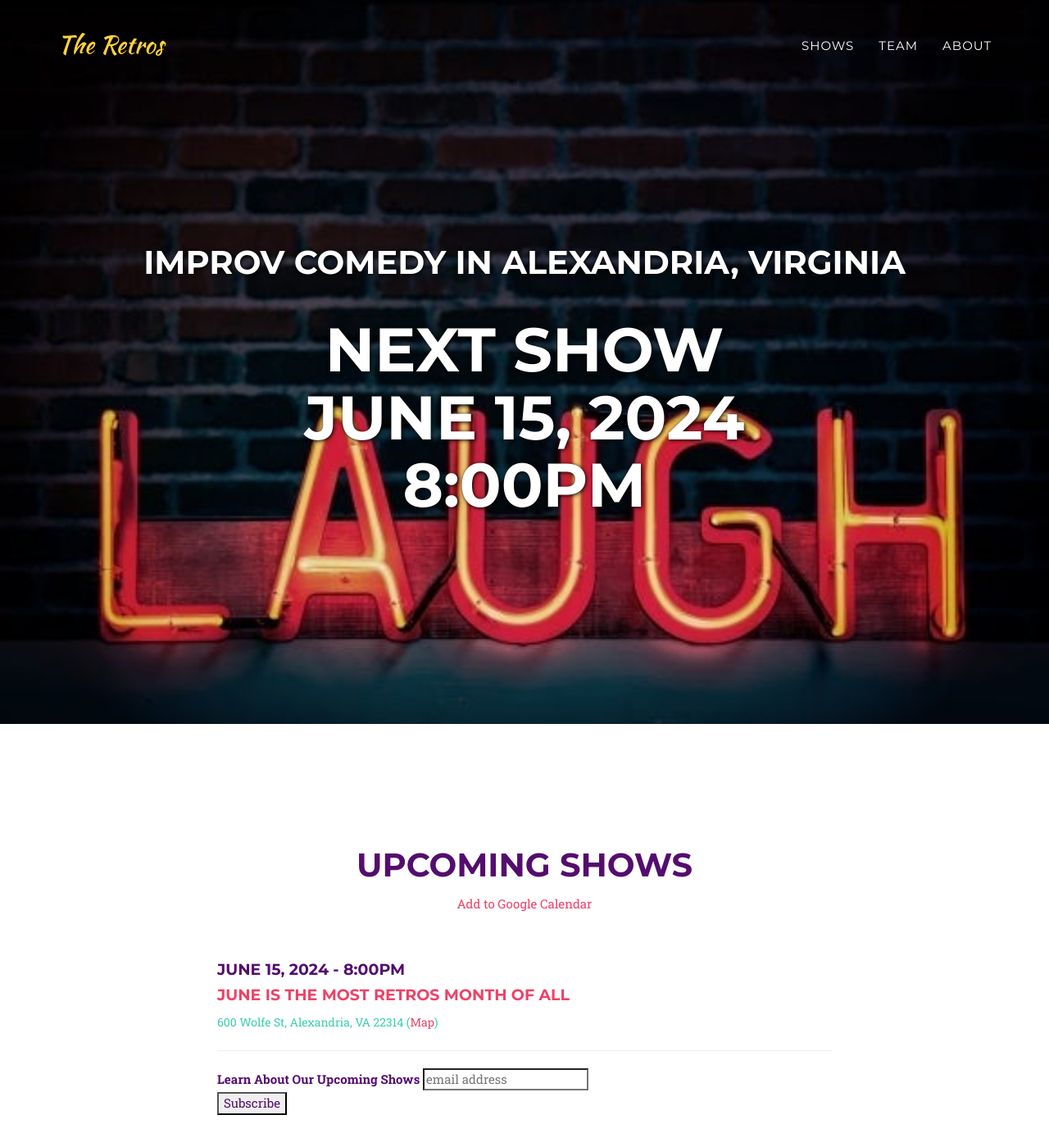
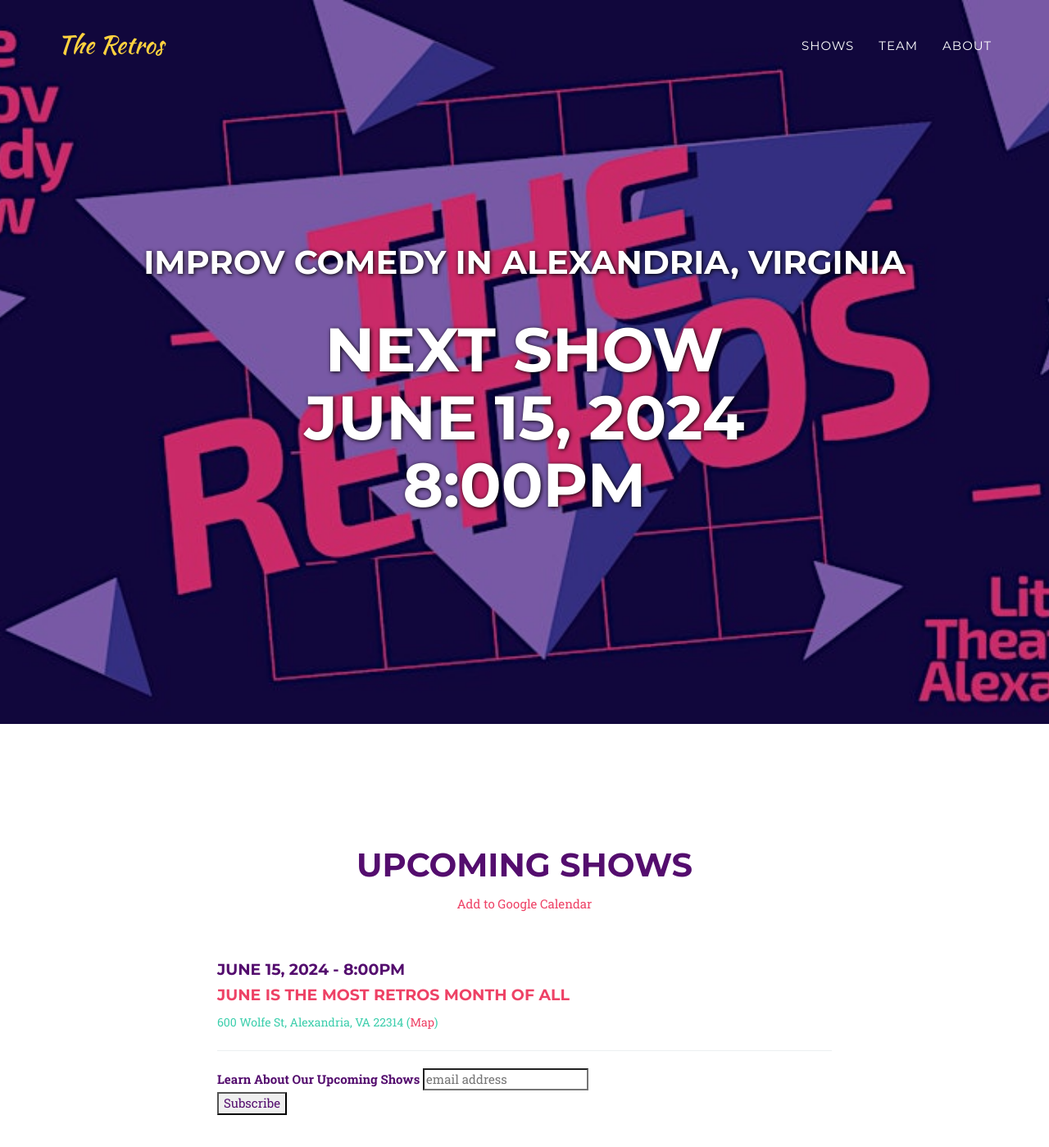
Before and after one commit to yig/RetrosImprovWeb, a Jekyll site: the page built from index.html, in a window 1280 px wide and 1400 px high. Shown: the whole window at 82% size. Built offline with Jekyll 4.4.1, drawn with Linux system fonts in a browser that asks for light colours; some web fonts are replaced; comment, search, counter and statistics services are not loaded.

Commit message:
updated background image

```diff
--- a/_includes/css/agency.css
+++ b/_includes/css/agency.css
@@ -269,7 +269,7 @@ header {
     text-align: center;
     color: #fff;
     background-attachment: scroll;
-    background-image: url('{{ site.baseurl }}/img/header-bg.jpg');
+    background-image: url('{{ site.baseurl }}/img/retro.jpg');
     background-position: center center;
     background-repeat: none;
     -webkit-background-size: cover;
```
Also changed, not shown: img/retro.jpg (added).
